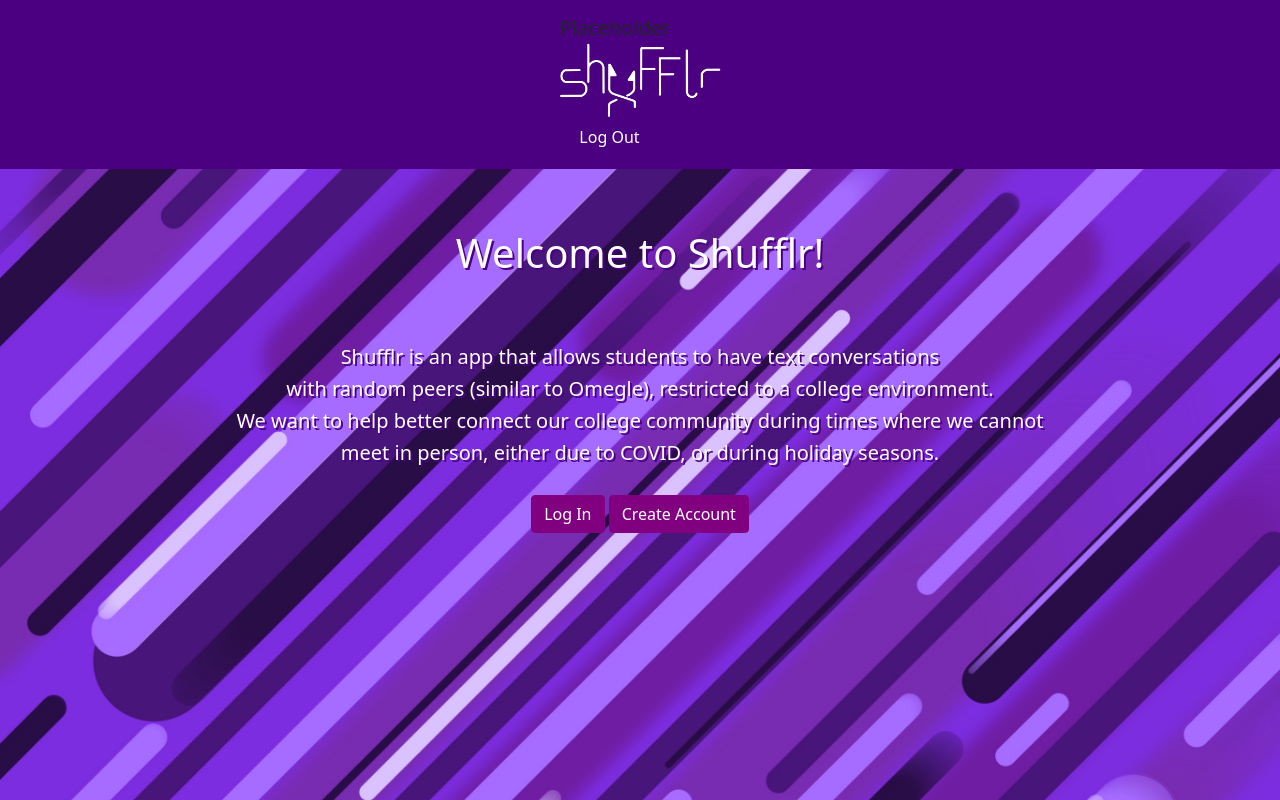
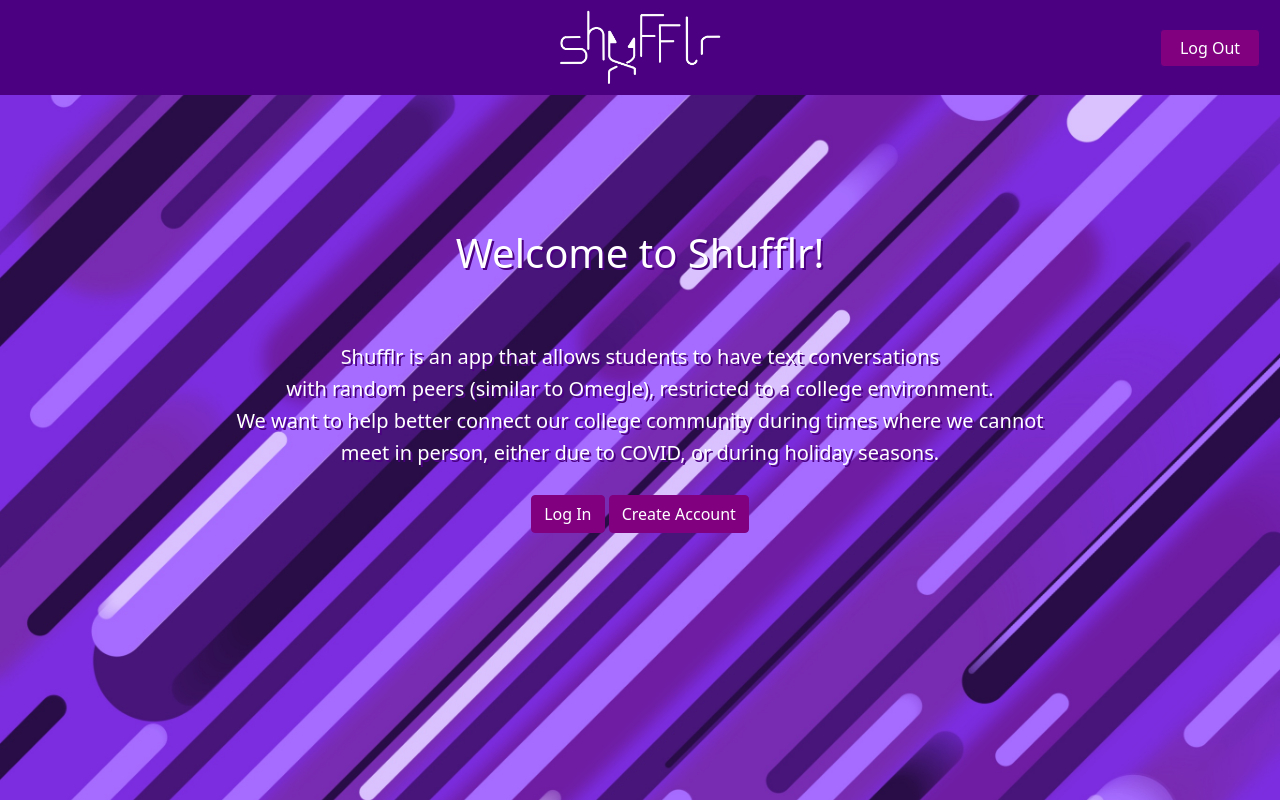
Before and after one commit to tchittesh/shufflr, a React (Create React App) app in the folder client/: page / in a window 1280 px wide. Built offline with nearby package versions, Linux system fonts and the light colour scheme; no server answers; a web font is replaced by a local one.

Commit message:
logout alignment

```diff
--- a/client/src/components/Header.jsx
+++ b/client/src/components/Header.jsx
@@ -9,12 +9,8 @@ import './Header.css';
 class Header extends PureComponent {
   render() {
     return (
-      <Navbar bg="primary" variant="primary" fixed="top" className="justify-content-center">
-        <Navbar.Brand className="mx-auto">
-          <div className="flex flex-row justify-between">
-            <div style={{ width: 100 }}>
-              Placeholder
-            </div>
+      <Navbar className="d-flex justify-content-between" bg="primary" variant="primary" fixed="top" style={{ paddingTop: 10, paddingBottom: 10 }}>
+        <div style={{ width: 100, marginLeft: 20 }} />
         <Link to="/">
           <img
             alt="Shufflr"
@@ -23,11 +19,16 @@ class Header extends PureComponent {
             height="75"
           />
         </Link>
-            <Button variant="primary" type="button" className="topPadded" style={{ width: 100 }}>
+        <Button
+          variant="primary"
+          type="button"
+          className="topPadded"
+          style={{
+            width: 100, float: 'right', marginRight: 20, backgroundColor: 'purple',
+          }}
+        >
           Log Out
         </Button>
-          </div>
-        </Navbar.Brand>
       </Navbar>
     );
   }
```
Lines whose indentation alone changed are shown as unchanged.
